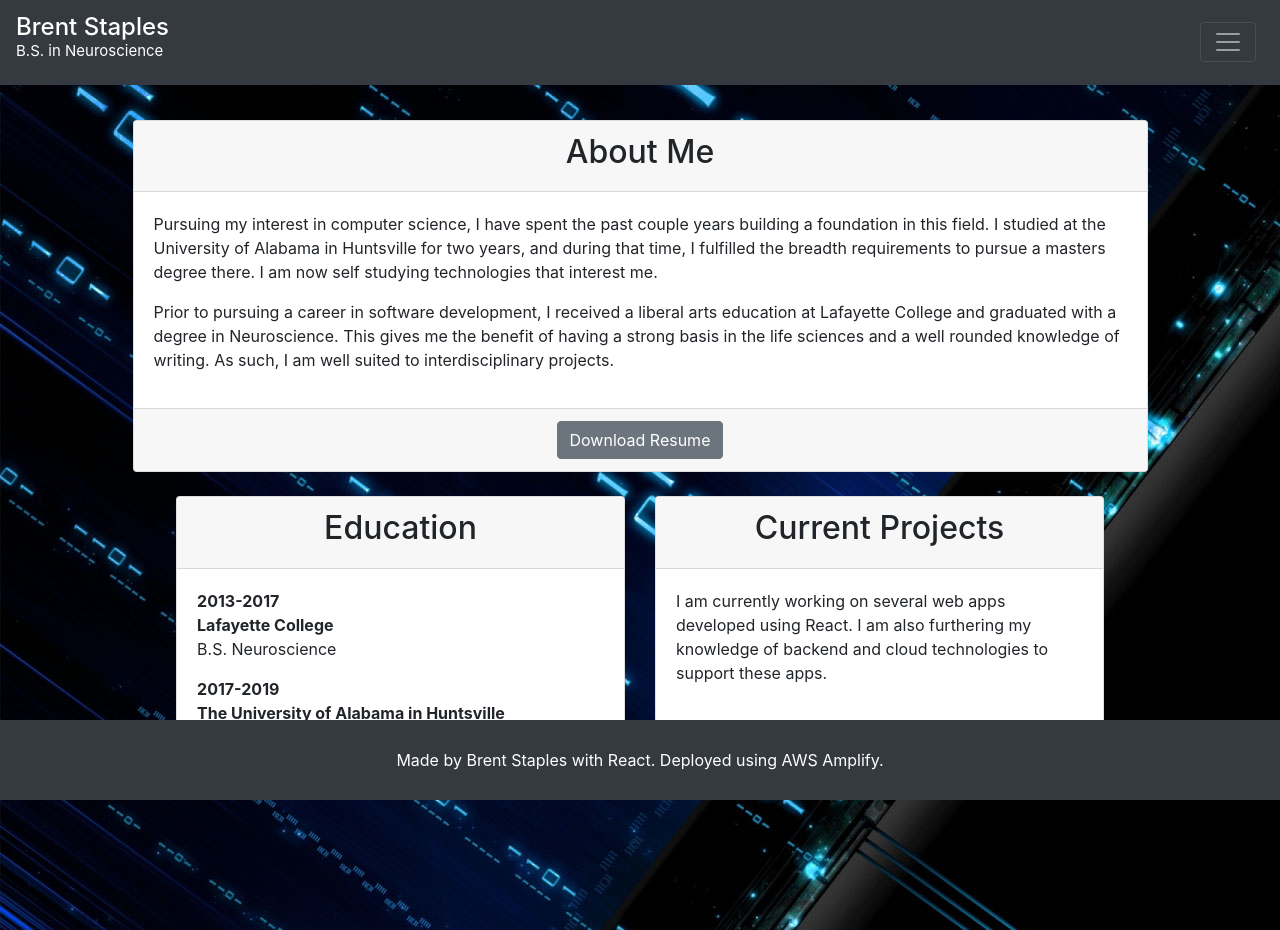
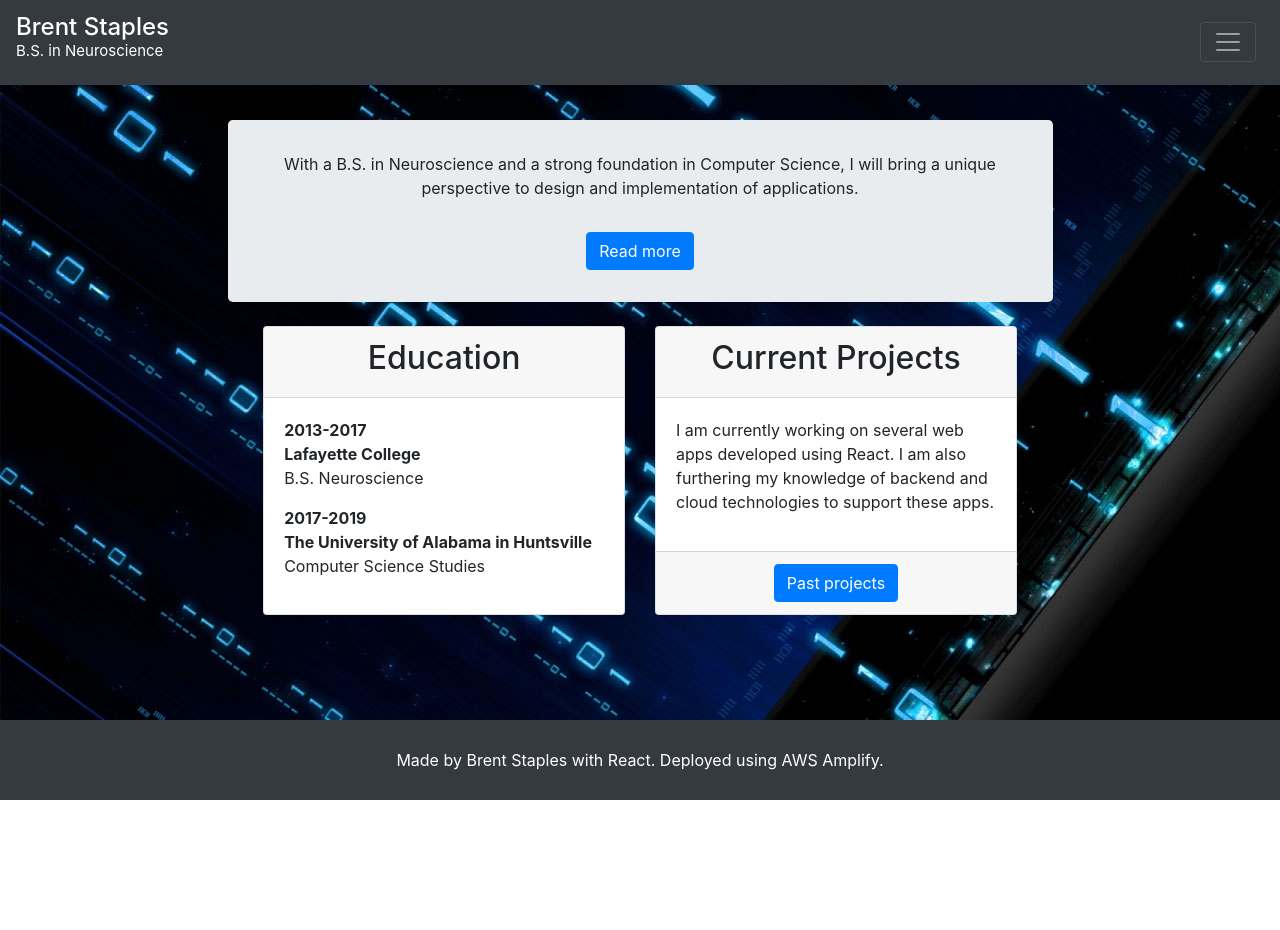
Before and after one commit to staplesb/website, a React (Create React App) app: page /aboutme in a window 1280 px wide. After the commit the page ends 800 px from the top, so only its background shows below. Built offline with nearby package versions, Linux system fonts and the light colour scheme.

Commit message:
Removed home page, and combined with about me

```diff
--- a/src/aboutMe.js
+++ b/src/aboutMe.js
@@ -1,22 +1,30 @@
-import React from "react";
+import React, { useState } from "react";
 import Resume from "./assets/BrentStaples.pdf";
+import { Link, Route } from "react-router-dom";
 import {
   Container,
   Row,
   Col,
   Button,
   Card,
-  CardImg,
   CardHeader,
   CardBody,
   CardFooter,
+  Jumbotron,
+  Collapse,
 } from "reactstrap";
+import Projects from "./projects";
 
-function AboutMe() {
+const More = (props) => {
+  const [collapsed, setCollaped] = useState(true);
+  const toggle = () => setCollaped(!collapsed);
+
   return (
-    <Container className="aboutme">
-      <Row className="justify-content-center">
-        <Col md="11">
+    <div>
+      <Button color="primary" onClick={toggle} style={{ marginBottom: "1rem" }}>
+        Read more
+      </Button>
+      <Collapse isOpen={!collapsed}>
         <Card className="flex-md-row d-inline-block mb-4">
           <CardHeader className="text-center">
             <h2>About Me</h2>
@@ -24,29 +32,47 @@ function AboutMe() {
           <CardBody>
             <p>
               Pursuing my interest in computer science, I have spent the past
-                couple years building a foundation in this field. I studied at
-                the University of Alabama in Huntsville for two years, and
-                during that time, I fulfilled the breadth requirements to pursue
-                a masters degree there. I am now self studying technologies that
-                interest me.
+              couple years building a foundation in this field. I studied at the
+              University of Alabama in Huntsville for two years, and during that
+              time, I fulfilled the breadth requirements to pursue a masters
+              degree there. I am now self studying technologies that interest
+              me.
             </p>
             <p>
               Prior to pursuing a career in software development, I received a
               liberal arts education at Lafayette College and graduated with a
               degree in Neuroscience. This gives me the benefit of having a
-                strong basis in the life sciences and a well rounded knowledge
-                of writing. As such, I am well suited to interdisciplinary
-                projects.
+              strong basis in the life sciences and a well rounded knowledge of
+              writing. As such, I am well suited to interdisciplinary projects.
             </p>
           </CardBody>
           <CardFooter className="text-center">
             <a className="text-white" href={Resume} target="_blank">
-                <Button color="secondary" size="large">
-                  Download Resume
-                </Button>
+              <Button color="secondary">Download Resume</Button>
             </a>
           </CardFooter>
         </Card>
+      </Collapse>
+    </div>
+  );
+};
+
+function AboutMe() {
+  return (
+    <Container className="aboutme">
+      <Row className="justify-content-center">
+        <Col md="9">
+          <Jumbotron className="p-3 mb-4">
+            <p />
+            <p className="text-center pb-3">
+              With a B.S. in Neuroscience and a strong foundation in Computer
+              Science, I will bring a unique perspective to design and
+              implementation of applications.
+            </p>
+            <Container className="text-center">
+              <More />
+            </Container>
+          </Jumbotron>
           <Row className="justify-content-center">
             <Col md="11">
               <div className="card-deck">
@@ -82,6 +108,14 @@ function AboutMe() {
                       cloud technologies to support these apps.
                     </p>
                   </CardBody>
+                  <CardFooter className="text-center">
+                    <Link className="text-white" to="/projects">
+                      <Button color="primary">Past projects</Button>
+                    </Link>
+                    <Route path="/projects">
+                      <Projects />
+                    </Route>
+                  </CardFooter>
                 </Card>
               </div>
             </Col>
--- a/src/components/navigation.jsx
+++ b/src/components/navigation.jsx
@@ -32,11 +32,6 @@ const Navi = (props) => {
           <Nav navbar color="dark">
             <NavItem>
               <Link to="/" onClick={toggleNavbar} className="nav-link">
-                Home
-              </Link>
-            </NavItem>
-            <NavItem>
-              <Link to="/aboutme" onClick={toggleNavbar} className="nav-link">
                 About Me
               </Link>
             </NavItem>
--- a/src/components/routing.jsx
+++ b/src/components/routing.jsx
@@ -13,9 +13,6 @@ class Routing extends Component {
       <Router>
         <Navigation />
         <Switch>
-          <Route path="/aboutme">
-            <AboutMe />
-          </Route>
           <Route path="/projects">
             <Projects />
           </Route>
@@ -23,7 +20,7 @@ class Routing extends Component {
             <ContactMe />
           </Route>
           <Route path="/">
-            <Home />
+            <AboutMe />
           </Route>
         </Switch>
       </Router>
```
Lines whose indentation alone changed are shown as unchanged.
